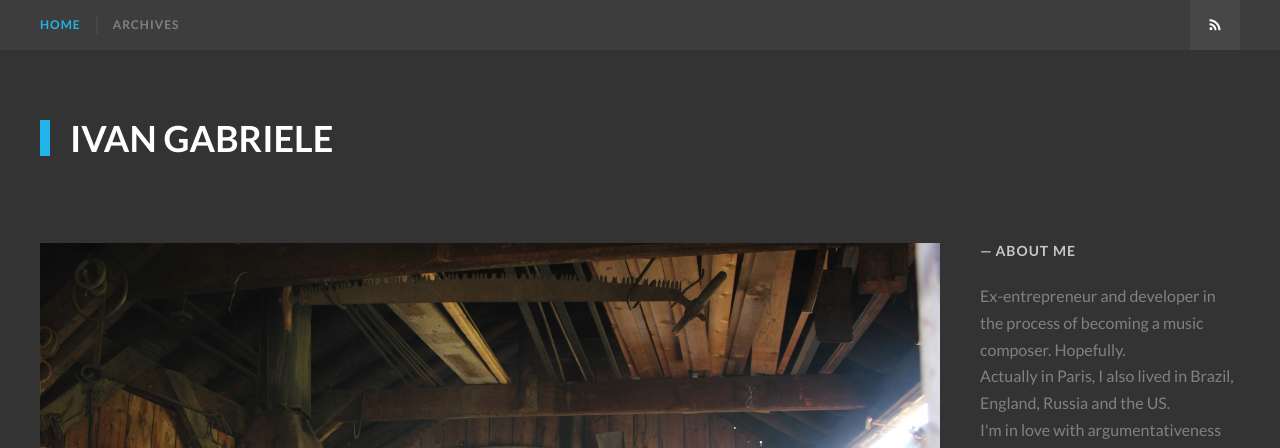
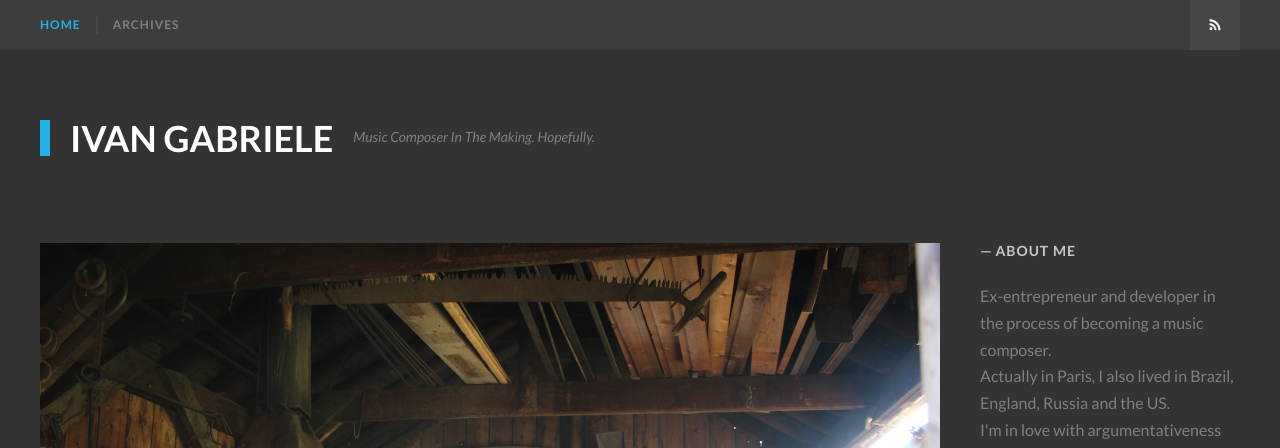
Before and after one commit to ivangabriele/blog, a Jekyll site: the page built from index.html, in a window 1280 px wide. Shown: the top 448 px of the page. Built offline with Jekyll 4.4.1, drawn with Linux system fonts in a browser that asks for light colours; some web fonts are replaced; the list of posts is cut into pages by our own code.

Commit message:
_config: add tagline

```diff
--- a/_config.yml
+++ b/_config.yml
@@ -12,7 +12,7 @@
 description: "French Music composer. Here are some extracts of the raw trepidations from my unravelled mind."
 
 # Tagline near the site title
-tagline: ""
+tagline: "Music Composer In The Making. Hopefully."
 
 # The subpath of your site, e.g. /blog, for generating urls
 baseurl:
@@ -39,7 +39,7 @@
 
 # Author information - author info at the bottom of the post
 author_name: "Ivan Gabriele"
-author_bio: "Ex-entrepreneur and developer in the process of becoming a music composer. Hopefully.<br>Actually in Paris, I also lived in Brazil, England, Russia and the US.<br>I'm in love with argumentativeness and deep travels."
+author_bio: "Ex-entrepreneur and developer in the process of becoming a music composer.<br>Actually in Paris, I also lived in Brazil, England, Russia and the US.<br>I'm in love with argumentativeness and deep travels."
 author_url:  "http://www.ivangabriele.com"
 author_location: "Paris, France"
 author_image: /images/ivan-gabriele.png
```
